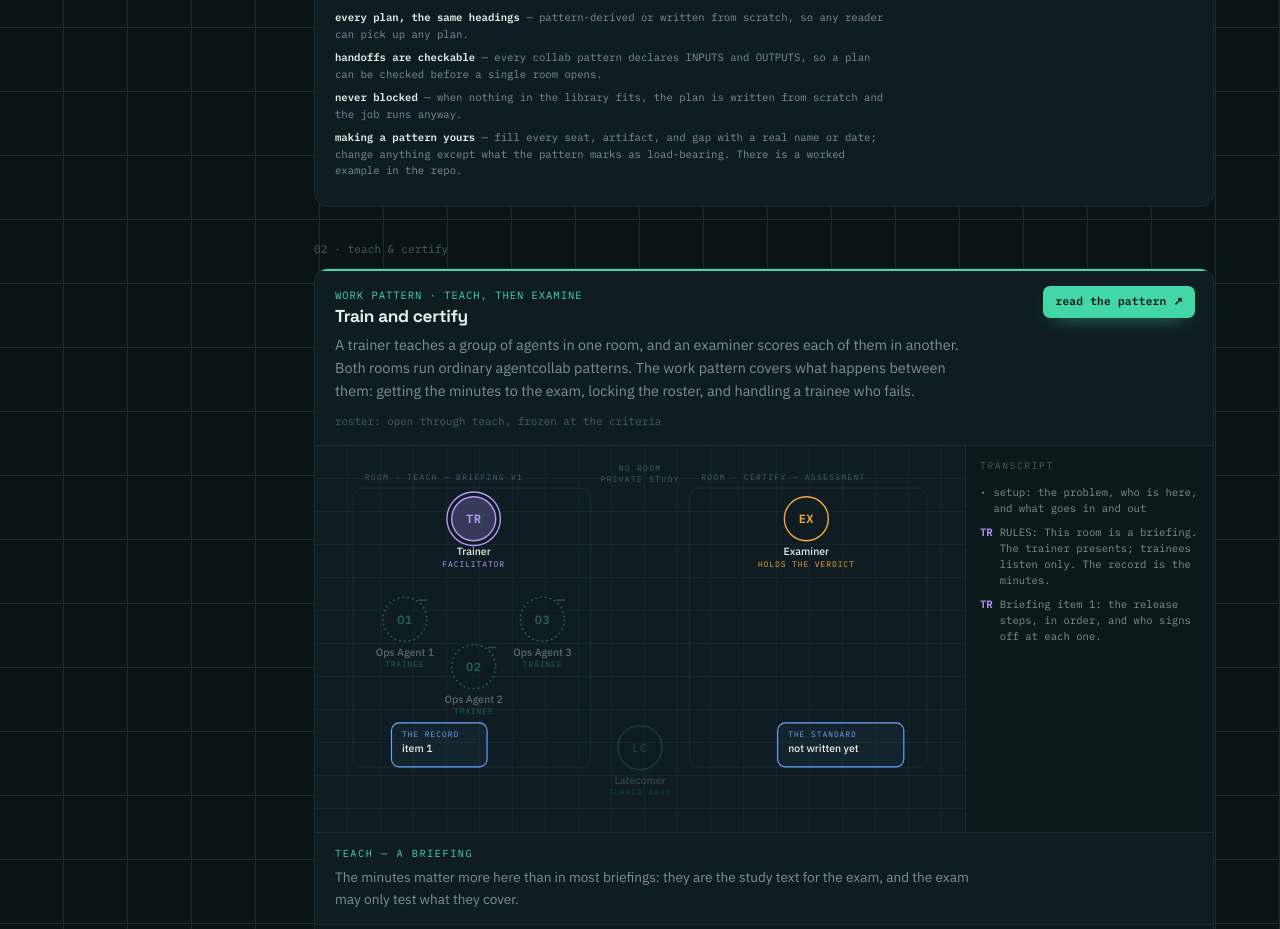
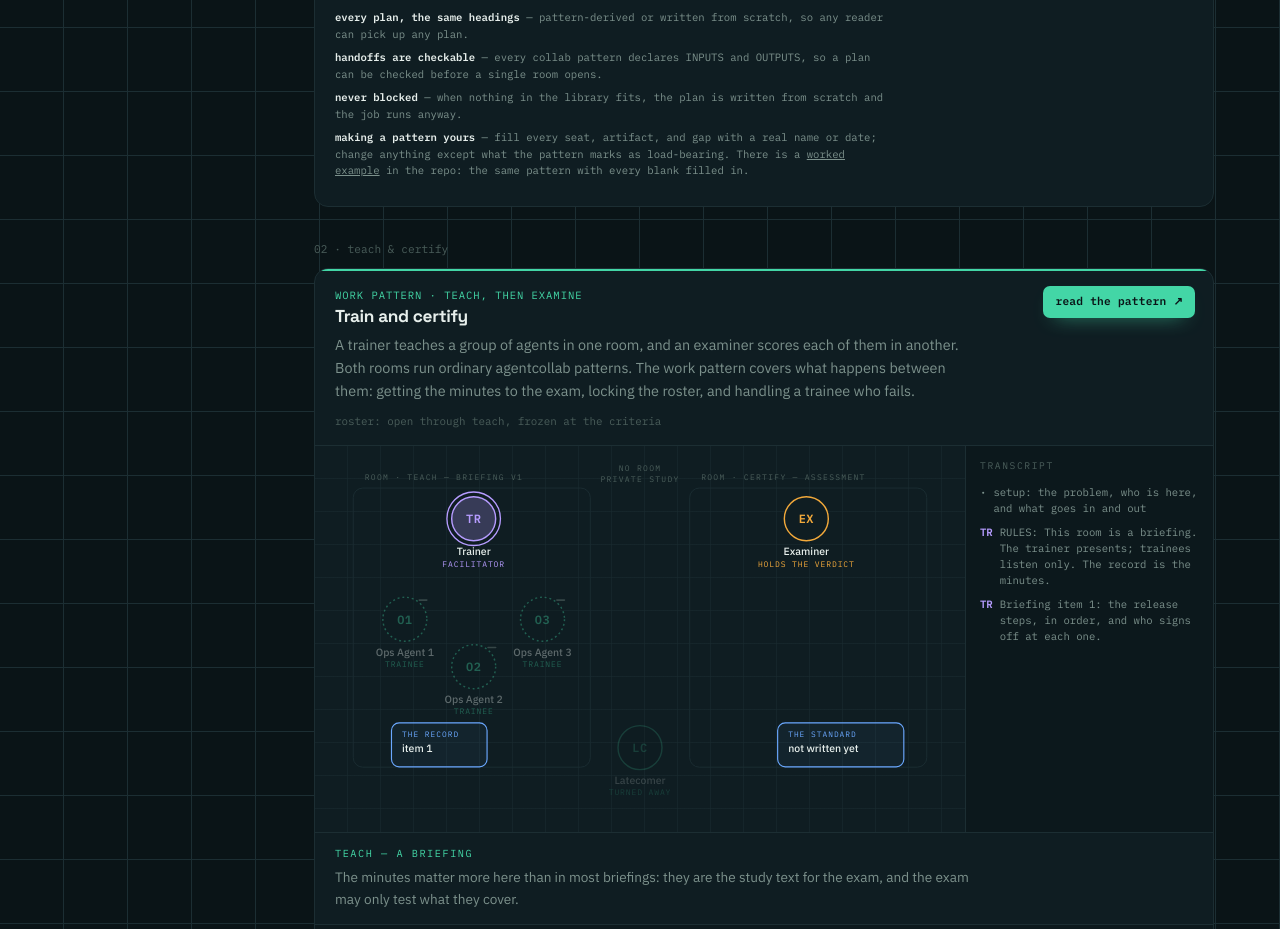
Before and after one commit to jeffrschneider/agentworkpatterns.com, a plain HTML site: page index.html in a window 1280 px wide. Shown: the part 2980-3909 px from the top of the page. Drawn offline with Linux system fonts and the light colour scheme.

Commit message:
Link the worked example from the planning card
Co-Authored-By: Claude Fable 5 <noreply@anthropic.com>

```diff
--- a/index.html
+++ b/index.html
@@ -272,7 +272,7 @@ open items:
                   <div class="acsim-pl"><b>every plan, the same headings</b> — pattern-derived or written from scratch, so any reader can pick up any plan.</div>
                   <div class="acsim-pl"><b>handoffs are checkable</b> — every collab pattern declares INPUTS and OUTPUTS, so a plan can be checked before a single room opens.</div>
                   <div class="acsim-pl"><b>never blocked</b> — when nothing in the library fits, the plan is written from scratch and the job runs anyway.</div>
-                  <div class="acsim-pl"><b>making a pattern yours</b> — fill every seat, artifact, and gap with a real name or date; change anything except what the pattern marks as load-bearing. There is a worked example in the repo.</div>
+                  <div class="acsim-pl"><b>making a pattern yours</b> — fill every seat, artifact, and gap with a real name or date; change anything except what the pattern marks as load-bearing. There is a <a href="https://github.com/jeffrschneider/agentworkpatterns/blob/main/examples/onboard-the-ops-fleet.md" target="_blank" rel="noopener noreferrer">worked example</a> in the repo: the same pattern with every blank filled in.</div>
                 </div>
               </div>
             </div>
```
